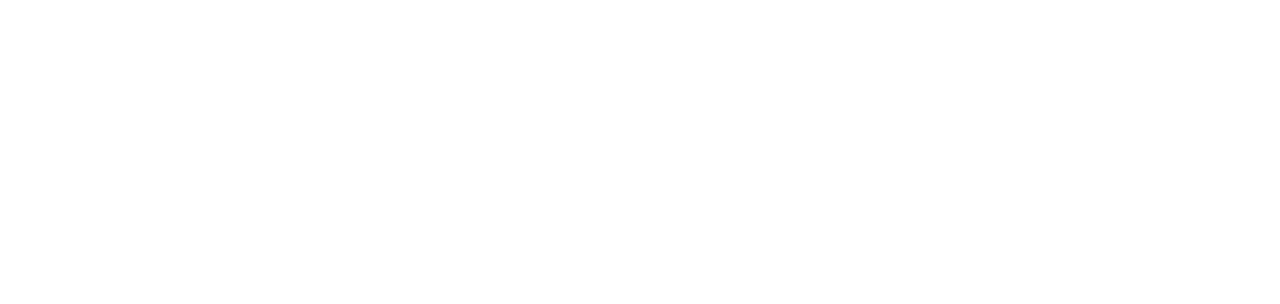
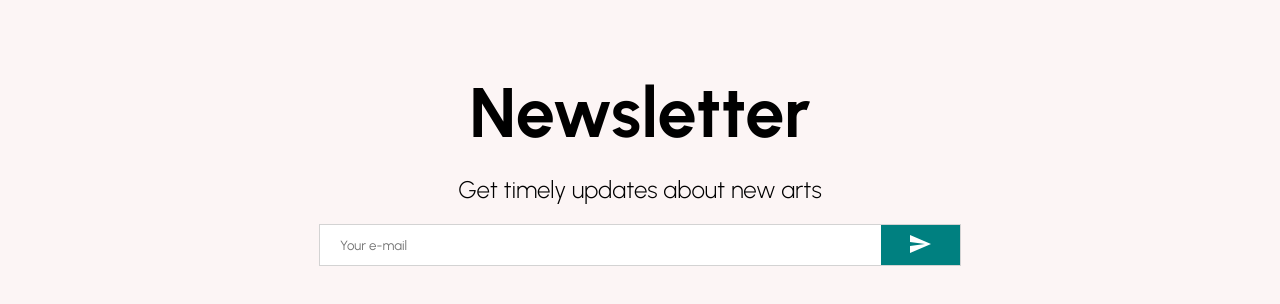
Before and after one commit to iamajmalsaleem/mern-ecommerce, a React (Create React App) app: page / in a window 1280 px wide. Shown: the part 2396-2700 px from the top of the page. Before the commit the page ends 2324 px from the top, so only its background shows below. Built offline with nearby package versions, Linux system fonts and the light colour scheme.

Commit message:
Design Newsletter

```diff
--- /dev/null
+++ b/src/components/Newsletter.jsx
@@ -0,0 +1,61 @@
+import SendIcon from "@mui/icons-material/Send";
+import styled from "styled-components";
+
+const Container = styled.div`
+  height: 60vh;
+  background-color: #fcf5f5;
+  display: flex;
+  align-items: center;
+  justify-content: center;
+  flex-direction: column;
+`;
+
+const Title = styled.h1`
+  font-size: 70px;
+  margin-bottom: 20px;
+`;
+
+const Description = styled.div`
+  font-size: 24px;
+  font-weight: 300;
+  margin-bottom: 20px;
+`;
+
+const InputContainer = styled.div`
+  width: 50%;
+  height: 40px;
+  background-color: white;
+  display: flex;
+  justify-content: space-between;
+  border: 1px solid lightgray;
+`;
+
+const Input = styled.input`
+  border: none;
+  flex: 8;
+  padding-left: 20px;
+`;
+
+const Button = styled.button`
+  flex: 1;
+  border: none;
+  background-color: teal;
+  color: white;
+`;
+
+const Newsletter = () => {
+  return (
+    <Container>
+      <Title>Newsletter</Title>
+      <Description>Get timely updates about new arts</Description>
+      <InputContainer>
+        <Input placeholder="Your e-mail" />
+        <Button>
+          <SendIcon />
+        </Button>
+      </InputContainer>
+    </Container>
+  );
+};
+
+export default Newsletter;
--- a/src/pages/Home.jsx
+++ b/src/pages/Home.jsx
@@ -2,6 +2,7 @@
 import Announcement from "../components/Announcement";
 import Categories from "../components/Categories";
 import Navbar from "../components/Navbar";
+import Newsletter from "../components/Newsletter";
 import Products from "../components/Products";
 import Slider from "../components/Slider";
 
@@ -13,6 +14,7 @@
       <Slider />
       <Categories />
       <Products />
+      <Newsletter />
     </div>
   );
 };
```
